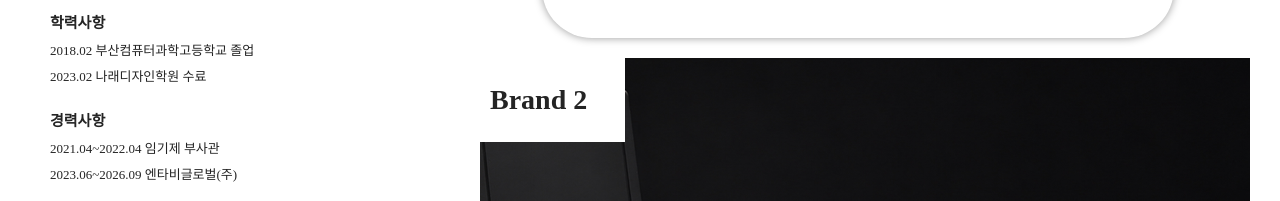
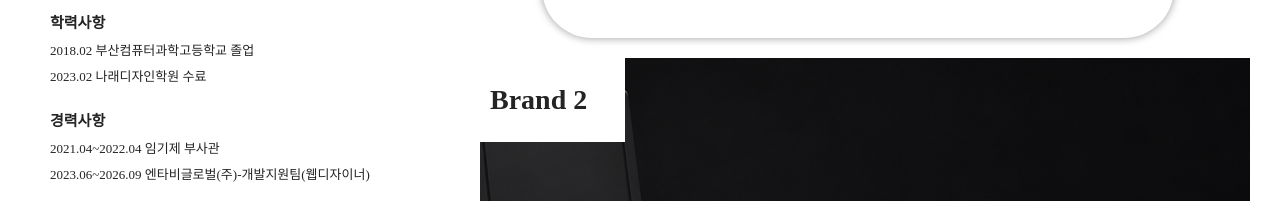
Before and after one commit to seongunbae/portfolio, a plain HTML site: page index.html in a window 1280 px wide. Shown: the part 847-1048 px from the top of the page. Drawn offline with Linux system fonts and the light colour scheme; a web font is replaced by a local one.

Commit message:
Update index.html

```diff
--- a/index.html
+++ b/index.html
@@ -58,7 +58,7 @@
 						2018.02 부산컴퓨터과학고등학교 졸업<br>2023.02 나래디자인학원 수료
 						<p><span class="bold">경력사항</span><br>
 						2021.04~2022.04 임기제 부사관<br>
-						2023.06~2026.09 엔타비글로벌(주)
+						2023.06~2026.09 엔타비글로벌(주)-개발지원팀(웹디자이너)
 						<p><span class="bold">자격사항</span><br>2016.10 컴퓨터활용능력 2급<br>2016.10 전산회계 2급<br>2017.07 전산회계운용사 3급<br>2019.03 운전면허증 2종<br>2023.05 GTQ 1급</p>
 						<p><span class="bold">Skills & Tools</span></p>
 						<ul class="d_icon">
```
